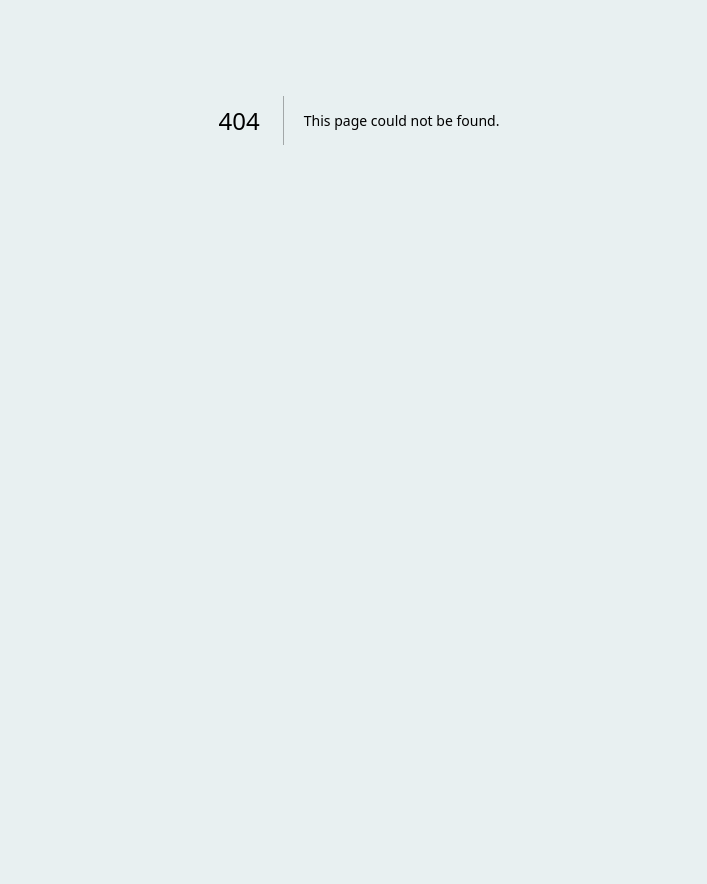
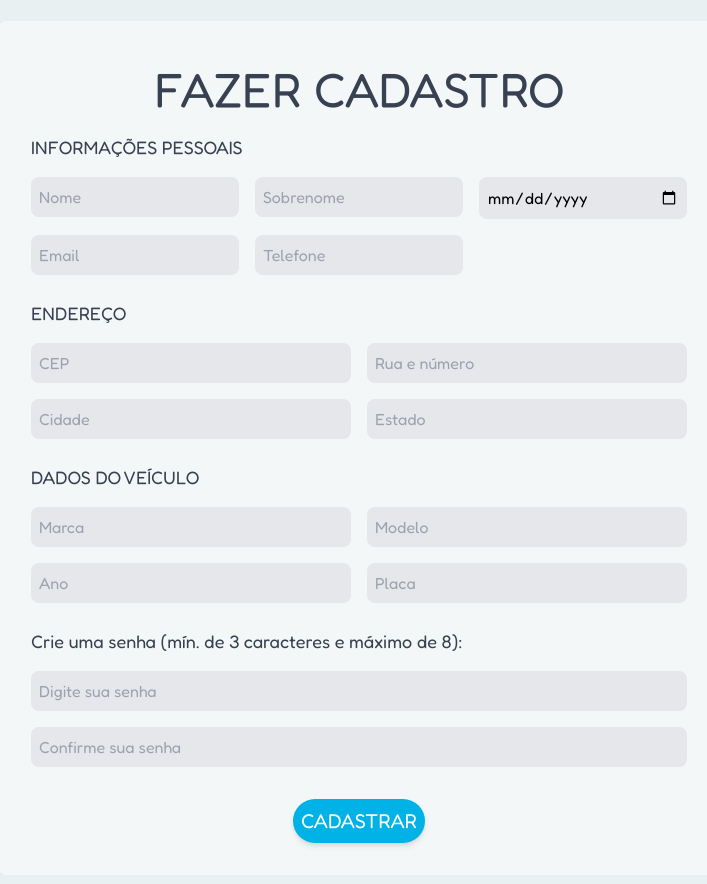
Before and after one commit to rtof06/projeto-porto-conserta-v4, a Next.js app: page /cadastro in a window 1280 px wide. Before the commit this address had no page. Shown: the part 280-1164 px from the top of the page, without its empty margins (281-988 px from the left). Before the commit the page ends 800 px from the top, so only its background shows below. Built offline with nearby package versions, Linux system fonts and the light colour scheme; a web font is replaced by a local one.

Commit message:
página de cadastro e 404 feitas.

```diff
--- /dev/null
+++ b/src/app/cadastro/page.tsx
@@ -0,0 +1,222 @@
+"use client";
+import { FormEvent, useState } from "react";
+import { useRouter } from "next/navigation";
+import Header from "../../components/Header/Header";
+import Inputs from "../../components/Inputs/Inputs";
+import Buttons from "../../components/Buttons/Buttons";
+import { secFontFamily } from "../fonts";
+
+export default function Cadastro() {
+  const router = useRouter();
+
+  const checkPassword = (pw: string, secPw: string) => {
+    if (pw !== secPw) {
+      alert("As senhas não coincidem. Por favor cheque novamente!");
+    }
+  };
+
+  function handleSubmit(e: FormEvent) {
+    e.preventDefault();
+    checkPassword(password, secPassword);
+    router.push("/diagnostico");
+  }
+
+  //   const [email, setEmail] = useState('');
+  const [password, setPassword] = useState("");
+  const [secPassword, setSecPassword] = useState("");
+
+  return (
+    <>
+      <Header page="OFICINAS" path="/oficinas" page2="LOGIN" path2="/login" />
+      <div className="flex flex-col items-center font-secFontFamily overflow-x-hidden">
+        <div className="bg-white bg-opacity-50 p-8 rounded-lg m-8">
+          <h1
+            className={`${secFontFamily.className} text-center font-normal text-gray-700`}
+          >
+            FAZER CADASTRO
+          </h1>
+          <form className="text-center" onSubmit={handleSubmit}>
+            <section className="grid grid-cols-1 md:grid-cols-3 gap-4 mb-4">
+              <h2
+                className={`${secFontFamily.className} font-normal text-gray-700 text-lg text-left pt-2 col-span-full`}
+              >
+                INFORMAÇÕES PESSOAIS
+              </h2>
+              <div>
+                <Inputs
+                  type="text"
+                  name="name"
+                  id="name"
+                  placeholder="Nome"
+                  required={true}
+                />
+              </div>
+              <div>
+                <Inputs
+                  type="text"
+                  name="lastName"
+                  id="lastName"
+                  placeholder="Sobrenome"
+                  required={true}
+                />
+              </div>
+              <div>
+                <Inputs
+                  type="date"
+                  id="birthday"
+                  name="birthday"
+                  placeholder="Data de nascimento"
+                  inputMode="numeric"
+                  pattern="\d{2}/\d{2}/\d{4}"
+                  required={true}
+                />
+              </div>
+              <div>
+                <Inputs
+                  type="email"
+                  name="email"
+                  id="email"
+                  placeholder="Email"
+                  //  onChange={(e) => setEmail(e.target.value)}
+                  required={true}
+                />
+              </div>
+              <div>
+                <Inputs
+                  type="tel"
+                  name="phone"
+                  id="phone"
+                  placeholder="Telefone"
+                  required={true}
+                />
+              </div>
+            </section>
+            <section className="grid grid-cols-1 md:grid-cols-2 gap-4 mb-4">
+              <h2
+                className={`${secFontFamily.className} font-normal text-gray-700 text-lg text-left pt-2 col-span-full`}
+              >
+                ENDEREÇO
+              </h2>
+              <div>
+                <Inputs
+                  type="text"
+                  name="cep"
+                  id="cep"
+                  placeholder="CEP"
+                  required={true}
+                />
+              </div>
+              <div>
+                <Inputs
+                  type="text"
+                  name="street"
+                  id="street"
+                  placeholder="Rua e número"
+                  required={true}
+                />
+              </div>
+              <div>
+                <Inputs
+                  type="text"
+                  name="city"
+                  id="city"
+                  placeholder="Cidade"
+                  required={true}
+                />
+              </div>
+              <div>
+                <Inputs
+                  type="text"
+                  name="state"
+                  id="state"
+                  placeholder="Estado"
+                  required={true}
+                />
+              </div>
+            </section>
+            <section className="grid grid-cols-1 md:grid-cols-2 gap-4 mb-4">
+              <h2
+                className={`${secFontFamily.className} font-normal text-gray-700 text-lg text-left pt-2 col-span-full`}
+              >
+                DADOS DO VEÍCULO
+              </h2>
+              <div>
+                <Inputs
+                  type="text"
+                  name="brand"
+                  id="brand"
+                  placeholder="Marca"
+                  required={true}
+                />
+              </div>
+              <div>
+                <Inputs
+                  type="text"
+                  name="model"
+                  id="model"
+                  placeholder="Modelo"
+                  required={true}
+                />
+              </div>
+              <div>
+                <Inputs
+                  type="number"
+                  name="year"
+                  id="year"
+                  min={1900}
+                  max={2025}
+                  placeholder="Ano"
+                  required={true}
+                />
+              </div>
+              <div>
+                <Inputs
+                  type="text"
+                  name="plate"
+                  id="plate"
+                  placeholder="Placa"
+                  required={true}
+                />
+              </div>
+            </section>
+            <section className="flex flex-col gap-4 mb-4">
+              <h2
+                className={`${secFontFamily.className} font-normal text-gray-700 text-lg text-left pt-2`}
+              >
+                Crie uma senha (mín. de 3 caracteres e máximo de 8):
+              </h2>
+              <div>
+                <Inputs
+                  type="password"
+                  name="password"
+                  id="password"
+                  minLength={3}
+                  maxLength={8}
+                  placeholder="Digite sua senha"
+                  title="Digite sua senha (mín. de 3 caracteres e máximo de 8)"
+                  onChange={(e) => setPassword(e.target.value)}
+                  required={true}
+                />
+              </div>
+              <div>
+                <Inputs
+                  type="password"
+                  name="password"
+                  id="CheckPassword"
+                  placeholder="Confirme sua senha"
+                  title="Confirme sua senha (mín. de 3 caracteres e máximo de 8)"
+                  onChange={(e) => setSecPassword(e.target.value)}
+                  required={true}
+                />
+              </div>
+            </section>
+
+            <Buttons type="submit" id="btnSingup">
+              CADASTRAR
+            </Buttons>
+          </form>
+        </div>
+      </div>
+    </>
+  );
+}
--- a/src/app/login/page.tsx
+++ b/src/app/login/page.tsx
@@ -48,7 +48,7 @@ export default function Login() {
   return (
     <>
       <Header page="OFICINAS" path="/oficinas" path2="/" />
-      <div className={`${secFontFamily.className} flex flex-col items-center bg-white bg-opacity-50 p-8 rounded-lg max-sm:py-20`}>
+      <div className={`${secFontFamily.className} h-screen flex flex-col items-center bg-white bg-opacity-50 p-8 rounded-lg`}>
         <h1 className="text-center font-normal text-gray-700 pb-4">FAZER LOGIN</h1>
         <form className="flex flex-col gap-4 max-sm:w-full xl:w-1/2" onSubmit={handleSubmit}>
           <div>
--- /dev/null
+++ b/src/app/not-found.tsx
@@ -0,0 +1,17 @@
+import Header from "@/components/Header/Header";
+import Image from "next/image";
+import brokenCar from "@/public/img/broken-car.png";
+import { titleFontFamily } from "./fonts";
+import React from "react";
+
+export default function notFound() {
+  return (
+    <>
+      <Header page="OFICINAS" path="/oficinas" page2="LOGIN" path2="/login" />
+      <div className="flex flex-col items-center justify-center">
+        <h1 className={titleFontFamily.className}>Vixi... Página não encontrada!</h1>
+        <Image src={brokenCar} alt="imagem carro quebrado" className="w-1/3 p-4"/>
+      </div>
+    </>
+  );
+}
--- a/src/components/Buttons/Buttons.tsx
+++ b/src/components/Buttons/Buttons.tsx
@@ -22,7 +22,7 @@ export default function Buttons({
       type={type}
       id={id}
       onClick={onClick}
-      className={`${secFontFamily.className} border-0 rounded-full text-gray-400 bg-gray-200 text-xl shadow-md cursor-pointer transition duration-200 ease-in p-2 mt-4 hover:bg-blue-500 hover:text-gray-200 enabled:bg-main-color enabled:text-white disabled:cursor-not-allowed`}
+      className={`${secFontFamily.className} border-0 rounded-full text-gray-400 bg-gray-200 text-xl shadow-md cursor-pointer transition duration-200 ease-in p-2 mt-4 enabled:hover:bg-blue-500 hover:text-gray-200 enabled:bg-main-color enabled:text-white disabled:cursor-not-allowed`}
       title={title}
       disabled={disabled}
     >
--- a/src/components/CardOficina/ModalOficina/ModalOficina.tsx
+++ b/src/components/CardOficina/ModalOficina/ModalOficina.tsx
@@ -14,7 +14,7 @@ export default function ModalOficina({
 }: ModalOficinaProps) {
   if (isOpen) {
     return (
-      <div className="flex flex-col absolute bg-gray-200 rounded-lg border-t-2 border-blue-500 shadow-lg p-4 text-center w-1/2 gap-4">
+      <div className="flex flex-col absolute bg-white rounded-lg border-t-2 border-blue-500 shadow-lg p-4 text-center w-1/2 gap-4">
         {children}
         <button
           className={`${secFontFamily.className} border-0 bg-transparent text-xl cursor-pointer transition duration-200 ease-in hover:opacity-70 hover:text-red-500`}
--- a/src/components/Header/Header.tsx
+++ b/src/components/Header/Header.tsx
@@ -21,7 +21,7 @@ export default function Header({ page, path, page2, path2 }: HeaderProps) {
 
   return (
     <header
-      className={`${mainFontFamily.className} flex flex-col items-center justify-between p-3 bg-main-color text-white`}
+      className={`${mainFontFamily.className} flex flex-col items-center justify-center p-3 bg-main-color text-white`}
     >
       <Link href={"/"} className="flex justify-center p-2">
         <Image
```
Also changed, not shown: src/public/img/broken-car.png (added).
